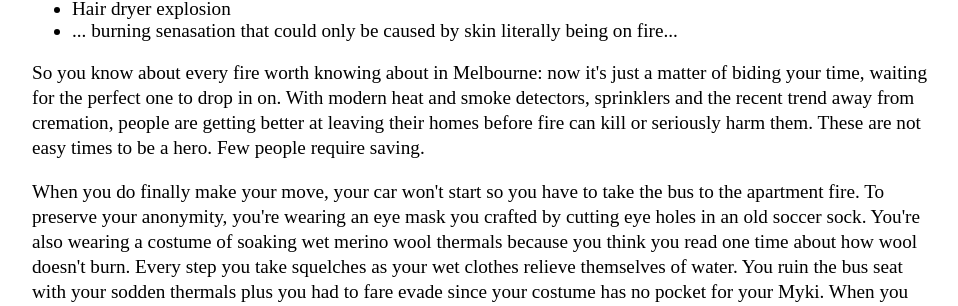
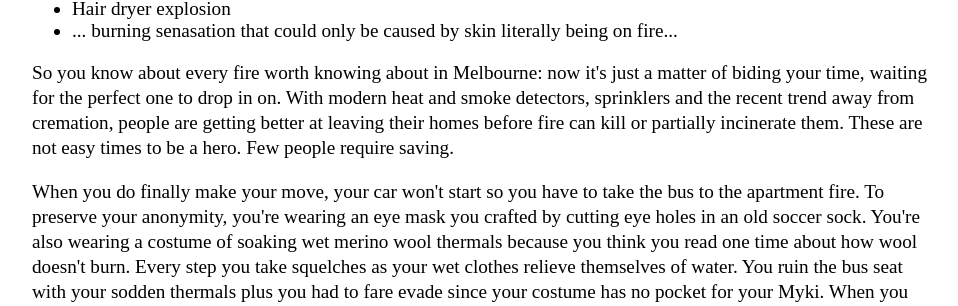
Before and after one commit to Pinelife/pinelife.github.io, a Jekyll site: the page built from Hellhole/Room9.html, in a window 1280 px wide. Shown: the part 307-613 px from the top of the page, without its empty margins (160-1118 px from the left). Built offline with Jekyll 4.4.1, drawn with Linux system fonts in a browser that asks for light colours.

Commit message:
Update Room9.html

```diff
--- a/Hellhole/Room9.html
+++ b/Hellhole/Room9.html
@@ -16,7 +16,7 @@ title: Pinelife
 </ul>
 <p>So you know about every fire worth knowing about in Melbourne: now it's just a matter of biding your time, waiting for the perfect one to drop in on.
 With modern heat and smoke detectors, sprinklers and the recent trend away from cremation, people are getting better at leaving their homes
-  before fire can kill or seriously harm them. These are not easy times to be a hero. Few people require saving.
+  before fire can kill or partially incinerate them. These are not easy times to be a hero. Few people require saving.
 </p>
 <p>
   When you do finally make your move, your car won't start so you have to take the bus to the apartment fire. To preserve your anonymity,
```
